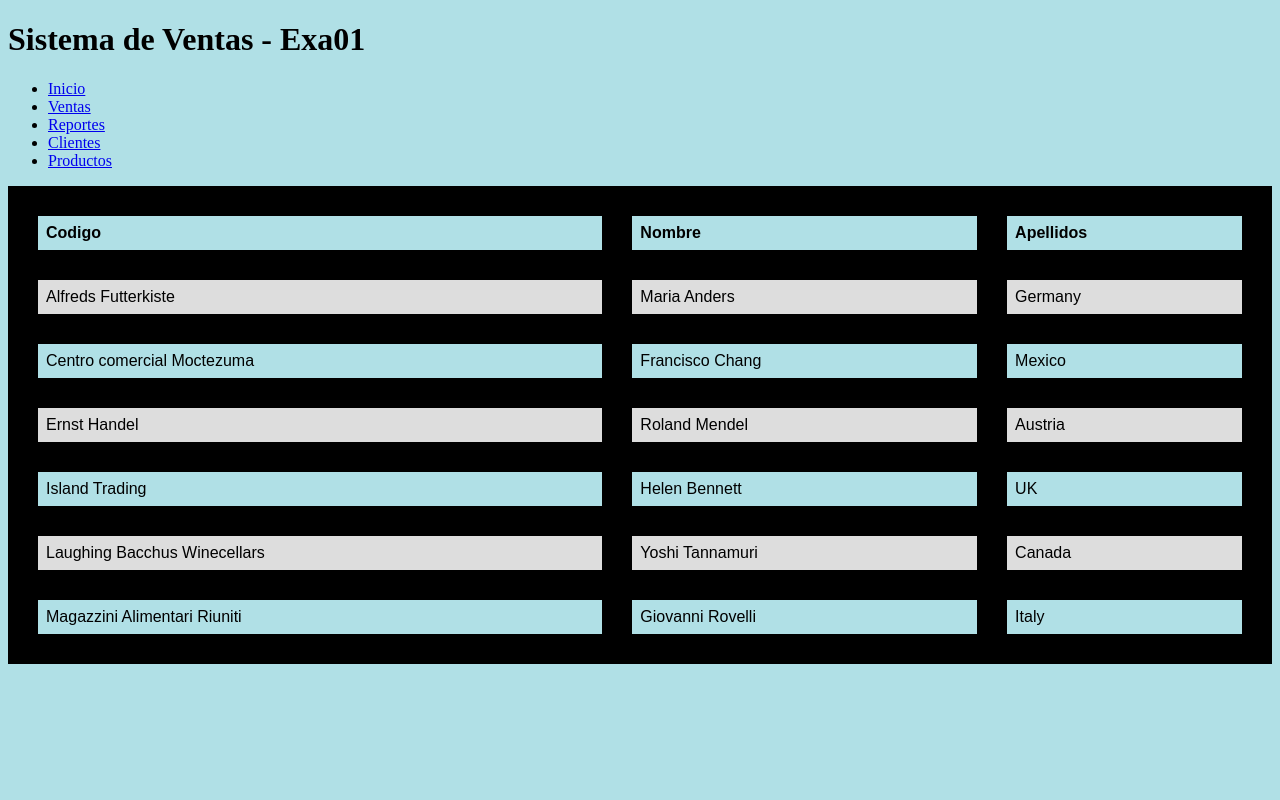
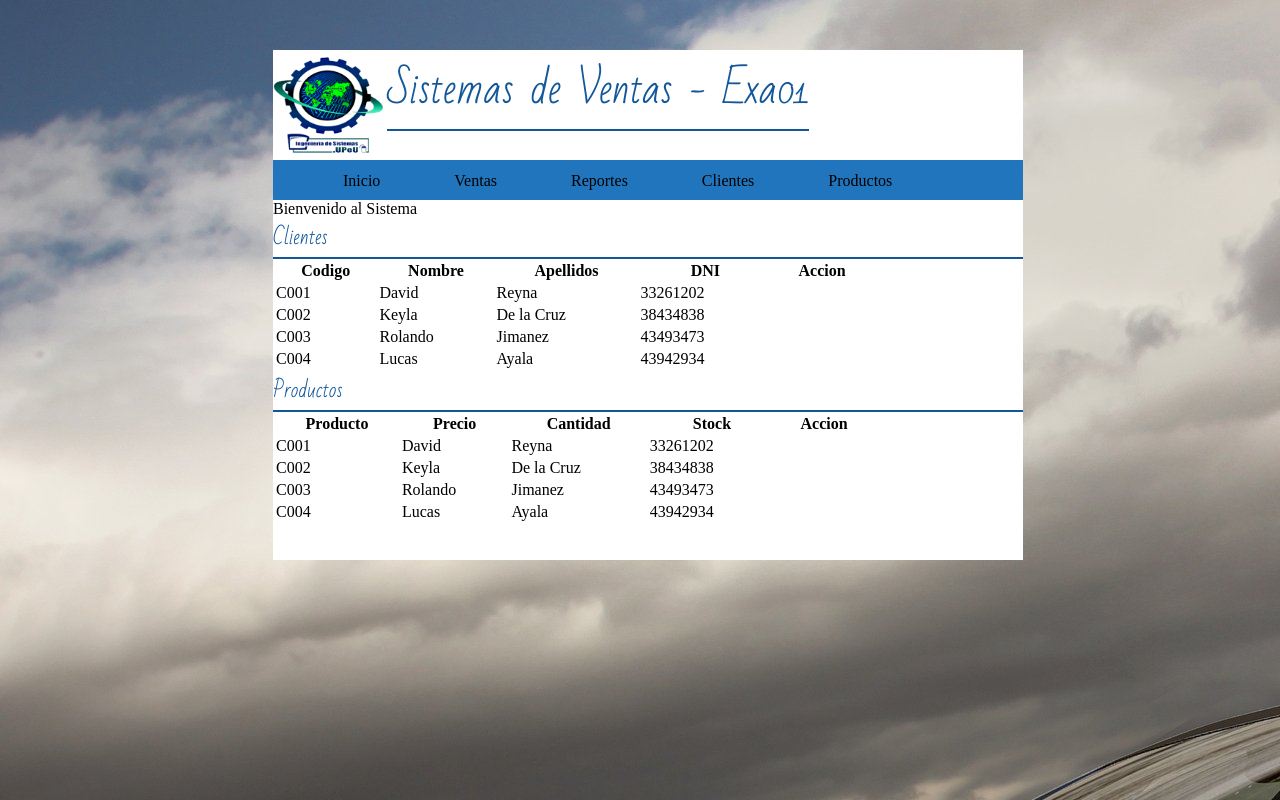
Before and after one commit to josuemate2110/prueba_lp_01, a plain HTML site: page index.html in a window 1280 px wide. Drawn offline with Linux system fonts and the light colour scheme; files that its build step writes are made by us from their sources.

Commit message:
Avance final

```diff
--- a/css/styles.css
+++ b/css/styles.css
@@ -1,18 +1,81 @@
-body {
-    background-color: powderblue;
+body{
+    background-image: url("recursos/car.jpg");
+    width: 1280px;
+    height: 720px ;
 }
-table {
-    font-family: arial, sans-serif;
-    border-collapse: collapse;
+
+@font-face{
+    font-family: BadScript-Regular;
+    src: url("recursos/BadScript-Regular.ttf")
+}
+@font-face{
+    font-family: GreatVibes-Regular;
+    src: url("recursos/GreatVibes-Regular.ttf")
+}
+@font-face{
+    font-family: Oswald-Bold;
+    src: url("recursos/Oswald-Bold.ttf")
+}
+
+main{
+    width: 750px;
+    background-color: #ffffff;
+    margin: auto;
+    height: 510px;
+    margin-top: 50px;
+}
+
+header{
     width: 100%;
-  }
+    height: 110px;
+    background-color: #ffffff;
+    margin-bottom: 0;
+}
 
-  td, th {
-    border: 30px solid black;
-    text-align: left;
-    padding: 8px;
-  }
+#titulo{
+    font-family: BadScript-Regular;
+    font-size: 40px;
+    vertical-align: top;
+    border-bottom: 2px solid;
+    border-bottom-color: #11579a;
+    color: #11579a;
+    width: 100%;
+}
 
-  tr:nth-child(even) {
-    background-color: #dddddd;
-  }
+nav{
+    width: 100%;
+    background-color: #2175bc;
+    height: 40px;
+    margin-top: 0;
+}
+
+nav ul{
+    list-style: none;
+    margin: 0;
+    padding: 0;
+}
+
+nav ul li{
+    display: inline-block;
+    margin-left: 70px;
+    padding-top: 12px;
+}
+
+nav a{
+    color: #aed5f2;
+    text-decoration: none;
+}
+
+.subtitulo{
+    font-family: BadScript-Regular;
+    font-size: 20px;
+    vertical-align: top;
+    color: #11579a;
+    width: 100%;
+    border-bottom: 2px solid;
+    border-bottom-color: #11579a;
+}
+
+table{
+    width: 80%;
+}
--- a/index.html
+++ b/index.html
@@ -4,60 +4,113 @@
     <meta charset="UTF-8">
     <meta name="viewport" content="width=device-width, initial-scale=1.0">
     <meta http-equiv="X-UA-Compatible" content="ie=edge">
-    <link rel="stylesheet" href="styles.css">
+    <link rel="stylesheet" href="css/styles.css">
     <title>Ventas</title>
 </head>
 <body>
+    <main>
     <header>
-        <h1>Sistema de Ventas - Exa01</h1>
+            <img src="css/recursos/logoexa.png" width="110px">
+            <label id="titulo">Sistemas de Ventas - Exa01</label>
     </header>
     <nav>
             <ul>
-                    <li><a href="#">Inicio</a></li>
-                    <li><a href="#">Ventas</a></li>
-                    <li><a href="#">Reportes</a></li>
-                    <li><a href="#">Clientes</a></li>
-                    <li><a href="#">Productos</a></li>
+                <li class="navOptions">Inicio</li>
+                <li class="navOptions">Ventas</li>
+                <li class="navOptions">Reportes</li>
+                <li class="navOptions">Clientes</li>
+                <li class="navOptions">Productos</li>
             </ul>
     </nav>
-    <main>
-            <table>
-                    <tr>
+    <aside class="cajon" id="inicio">
+            <label for="a">Bienvenido al Sistema</label>
+        </aside>
+        <aside class="cajon" id="clientes">
+            <section class="subtitulo"><label for="a">Clientes</label></section>
+            <table id="tb_clientes">
+                <thead>
                         <th>Codigo</th>
                         <th>Nombre</th>
                         <th>Apellidos</th>
+                        <th>DNI</th>
+                        <th>Accion</th>
+                </thead>
+                <tr>
+                        <td>C001</td>
+                        <td>David</td>
+                        <td>Reyna</td>
+                        <td>33261202</td>
+                        <td>    </td>
                       </tr>
                       <tr>
-                      <td>Alfreds Futterkiste</td>
-                      <td>Maria Anders</td>
-                      <td>Germany</td>
+                        <td>C002</td>
+                        <td>Keyla</td>
+                        <td>De la Cruz</td>
+                        <td>38434838</td>
+                        <td>     </td>
                       </tr>
                       <tr>
-                      <td>Centro comercial Moctezuma</td>
-                      <td>Francisco Chang</td>
-                      <td>Mexico</td>
+                        <td>C003</td>
+                        <td>Rolando</td>
+                        <td>Jimanez</td>
+                        <td>43493473</td>
+                        <td>     </td>
                       </tr>
                       <tr>
-                      <td>Ernst Handel</td>
-                      <td>Roland Mendel</td>
-                      <td>Austria</td>
+                        <td>C004</td>
+                        <td>Lucas</td>
+                        <td>Ayala</td>
+                        <td>43942934</td>
+                        <td>      </td>
+                      </tr>
+                <tbody>
+
+                </tbody>
+            </table>
+        </aside>
+        <aside class="cajon" id="productos">
+            <section class="subtitulo"><label for="a">Productos</label></section>
+            <table id="tb_productos">
+                <thead>
+                        <th>Producto</th>
+                        <th>Precio</th>
+                        <th>Cantidad</th>
+                        <th>Stock</th>
+                        <th>Accion</th>
+                </thead>
+                <tr>
+                        <td>C001</td>
+                        <td>David</td>
+                        <td>Reyna</td>
+                        <td>33261202</td>
+                        <td>    </td>
                       </tr>
                       <tr>
-                      <td>Island Trading</td>
-                      <td>Helen Bennett</td>
-                      <td>UK</td>
+                        <td>C002</td>
+                        <td>Keyla</td>
+                        <td>De la Cruz</td>
+                        <td>38434838</td>
+                        <td>     </td>
                       </tr>
                       <tr>
-                      <td>Laughing Bacchus Winecellars</td>
-                      <td>Yoshi Tannamuri</td>
-                      <td>Canada</td>
+                        <td>C003</td>
+                        <td>Rolando</td>
+                        <td>Jimanez</td>
+                        <td>43493473</td>
+                        <td>     </td>
                       </tr>
                       <tr>
-                      <td>Magazzini Alimentari Riuniti</td>
-                      <td>Giovanni Rovelli</td>
-                      <td>Italy</td>
+                        <td>C004</td>
+                        <td>Lucas</td>
+                        <td>Ayala</td>
+                        <td>43942934</td>
+                        <td>      </td>
                       </tr>
+                <tbody>
+
+                </tbody>
             </table>
+        </aside>
     </main>
     <footer></footer>
 </body>
```
Also changed, not shown: css/recursos/BadScript-Regular.ttf (added), css/recursos/GreatVibes-Regular.ttf (added), css/recursos/Oswald-Bold.ttf (added), css/recursos/car.jpg (added), css/recursos/logoexa.png (added). Lines whose indentation alone changed are shown as unchanged.
